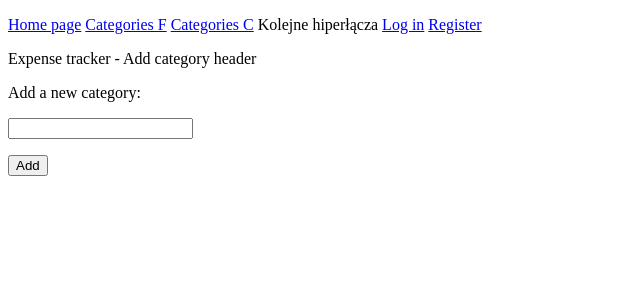
After one commit to The-Maniak/expense_tracker, a Django app: page /add_category/ in a window 1280 px wide. The commit adds this page. Shown: the top 300 px of the page, without its empty margins (0-640 px from the left). Run offline with Django 4.2, Linux system fonts and the light colour scheme.

Commit message:
Added registration for new users and add category feature.

```diff
--- /dev/null
+++ b/expense_tracker_app/forms.py
@@ -0,0 +1,15 @@
+from django import forms
+from .models import Category, Expense
+
+
+class CategoryForm(forms.ModelForm):
+    class Meta:
+        model = Category
+        fields = ['text']
+        labels = {'text': ''}
+
+
+# class ExpenseForm(forms.ModelForm):
+#     class Meta:
+#         model = Expense
+#         fields = '__all__'
--- a/expense_tracker_app/models.py
+++ b/expense_tracker_app/models.py
@@ -1,10 +1,12 @@
 from django.db import models
 from django.utils.timezone import now
+from django.contrib.auth.models import User
 
 
 class Category(models.Model):
     """A category of expenses."""
     text = models.CharField(max_length=100)
+    owner = models.ForeignKey(User, on_delete=models.CASCADE)
 
     class Meta:
         verbose_name_plural = 'categories'
--- /dev/null
+++ b/expense_tracker_app/templates/expense_tracker_app/add_category.html
@@ -0,0 +1,20 @@
+{% extends "expense_tracker_app/base.html" %}
+
+{% block title %}
+ET - Add category
+{% endblock title %}
+{% block page_header %}
+<p>Expense tracker - Add category header</p>
+{% endblock page_header %}
+
+{% block content %}
+
+<p>Add a new category:</p>
+<form action="{% url 'expense_tracker_app:add_category' %}"
+      method="post">
+  {% csrf_token %}
+  {{ form.as_p }}
+  <button name="submit">Add</button>
+</form>
+
+{% endblock content %}
--- a/expense_tracker_app/templates/expense_tracker_app/base.html
+++ b/expense_tracker_app/templates/expense_tracker_app/base.html
@@ -15,6 +15,7 @@
     <a href="{% url 'users:logout' %}">Log out</a>
     {% else %}
     <a href="{% url 'users:login' %}">Log in</a>
+    <a href="{% url 'users:register' %}">Register</a>
     {% endif %}
 </p>
 <div>{% block page_header %}{%endblock page_header %}</div>
--- a/expense_tracker_app/templates/expense_tracker_app/categories.html
+++ b/expense_tracker_app/templates/expense_tracker_app/categories.html
@@ -18,4 +18,5 @@ ET - Categories
     <li>No categories have been added yet.</li>
     {% endfor %}
 </ul>
+<a href="{% url 'expense_tracker_app:add_category' %}">Add a new category</a>
 {% endblock content %}
--- a/expense_tracker_app/templates/expense_tracker_app/category_list.html
+++ b/expense_tracker_app/templates/expense_tracker_app/category_list.html
@@ -11,7 +11,7 @@ ET - Categories
 {% block content %}
 <ul>
     {% for object in object_list %}
-    <li>{{ object }}</li>
+    <li><a href="{% url 'expense_tracker_app:category' object.id %}">{{ object }}</a></li>
     {% empty %}
     <li>No categories have been added yet.</li>
     {% endfor %}
--- a/expense_tracker_app/templates/expense_tracker_app/index.html
+++ b/expense_tracker_app/templates/expense_tracker_app/index.html
@@ -8,4 +8,5 @@ ET - home page
 
 {% block content %}
 <p>Content</p>
+<a href="{% url 'expense_tracker_app:add_category' %}">Add a new category</a>
 {% endblock content %}
--- a/expense_tracker_app/urls.py
+++ b/expense_tracker_app/urls.py
@@ -13,4 +13,6 @@ urlpatterns = [
     path('categories_class/', login_required(views.CategoryView.as_view()), name='categories_class'),
     # Individual expenses page per category:
     path('category/<int:category_id>/', views.category, name='category'),
+    # Page for adding new categories of expenses:
+    path('add_category/', views.add_category, name='add_category'),
 ]
--- a/expense_tracker_app/views.py
+++ b/expense_tracker_app/views.py
@@ -1,7 +1,9 @@
-from django.shortcuts import render
+from django.shortcuts import render, redirect
 from django.views.generic.list import ListView
 from django.contrib.auth.decorators import login_required
+from django.http import Http404
 from .models import Category, Expense
+from .forms import CategoryForm
 
 
 def index(request):
@@ -12,13 +14,14 @@ def index(request):
 @login_required()
 def categories(request):
     """Page where user can see his expenses. Displayed as function."""
-    categories = Category.objects.all()
+    categories = Category.objects.filter(owner=request.user) #all() Tu trzeba jeszcze przefiltrowac po Userze
     context = {'categories': categories}
     return render(request, 'expense_tracker_app/categories.html', context)
 
 
 class CategoryView(ListView):
-    """Page where user can see his expenses. Displayed as class."""
+    """Page where user can see his expenses. Displayed as class.
+    The @login_required decorator for the class view is applied in the views.py file."""
     model = Category
 
 
@@ -26,6 +29,25 @@ class CategoryView(ListView):
 def category(request, category_id):
     """Page displaying users expenses in a particular category."""
     category = Category.objects.get(id=category_id)
+    if category.owner != request.user:
+        raise Http404
     expenses = Expense.objects.filter(category=category)
     context = {'expenses': expenses}
     return render(request, 'expense_tracker_app/category.html', context)
+
+
+def add_category(request):
+    """Add a new category of expenses."""
+    if request.method != 'POST':
+        # No data submitted; create a blank form.
+        form = CategoryForm()
+    else:
+        # POST the form, add the category.
+        form = CategoryForm(data=request.POST)
+        if form.is_valid():
+            new_category = form.save(commit=False)
+            new_category.owner = request.user
+            new_category.save()
+            return redirect('expense_tracker_app:index') # Poprawić to przekierowanie gdy zdecyduję się czy kategorie będą wyświetlane z widoku klasy czy z widoku funkcji.
+    context = {'form': form}
+    return render(request, 'expense_tracker_app/add_category.html', context)
--- a/users/views.py
+++ b/users/views.py
@@ -15,7 +15,7 @@ def register(request):
             new_user = form.save()
             # Log the user in and then redirect to home page.
             login(request, new_user)
-            return redirect('learning_logs:index')
+            return redirect('expense_tracker_app:index')
     # Display a blank or invalid form.
     context = {'form': form}
     return render(request, 'registration/register.html', context)
```
Also changed, not shown: users/templates/registration/register.html (added, +20 -0 lines).
